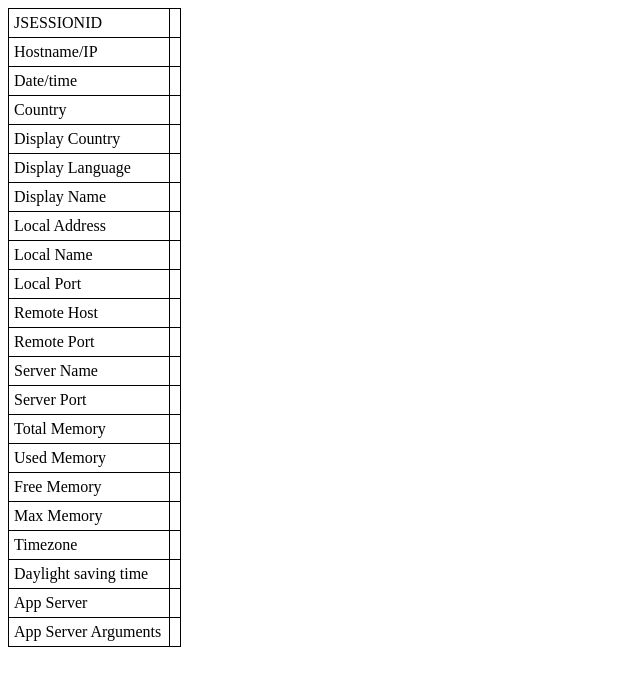
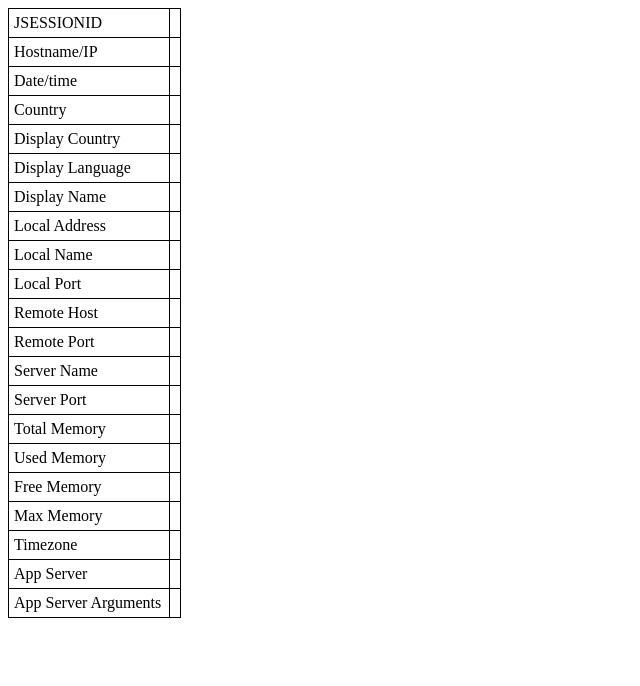
Before and after one commit to celeguim/jvminfo, a Spring app: template src/main/resources/templates/index.html in a window 1280 px wide. Shown: the top 686 px of the page, without its empty margins (0-640 px from the left). Run offline with Thymeleaf, Linux system fonts and the light colour scheme; the template is opened without the code that fills it, so the values that code supplies are empty.

Commit message:
releave v3

```diff
--- a/src/main/resources/templates/index.html
+++ b/src/main/resources/templates/index.html
@@ -71,8 +71,6 @@ table, th, td {
 			<td width="150">Server Port</td>
 			<td th:text="${jvmInfoObj.serverPort}" />
 		</tr>
-
-
 		<tr>
 			<td width="150">Total Memory</td>
 			<td th:text="${jvmInfoObj.totalMem}" />
@@ -94,21 +92,14 @@ table, th, td {
 			<td th:text="${jvmInfoObj.timezone}" />
 		</tr>
 		<tr>
-		<td width="150">Daylight saving time</td>
-			<td th:text="${jvmInfoObj.dst}"h />
-	</tr>
-	<tr>
-		<td width="150">App Server </td>
+			<td width="150">App Server</td>
 			<td th:text="${jvmInfoObj.serverInfo}" />
 		</tr>
 		<tr>
-		<td width="150">App Server Arguments </td>
+			<td width="150">App Server Arguments</td>
 			<td th:text="${jvmInfoObj.argumentos}" />
 		</tr>
-
-
 	</table>
-
 </body>
 
 </html>
```
Also changed, not shown: README.md, 1 other file. Lines whose indentation alone changed are shown as unchanged.
